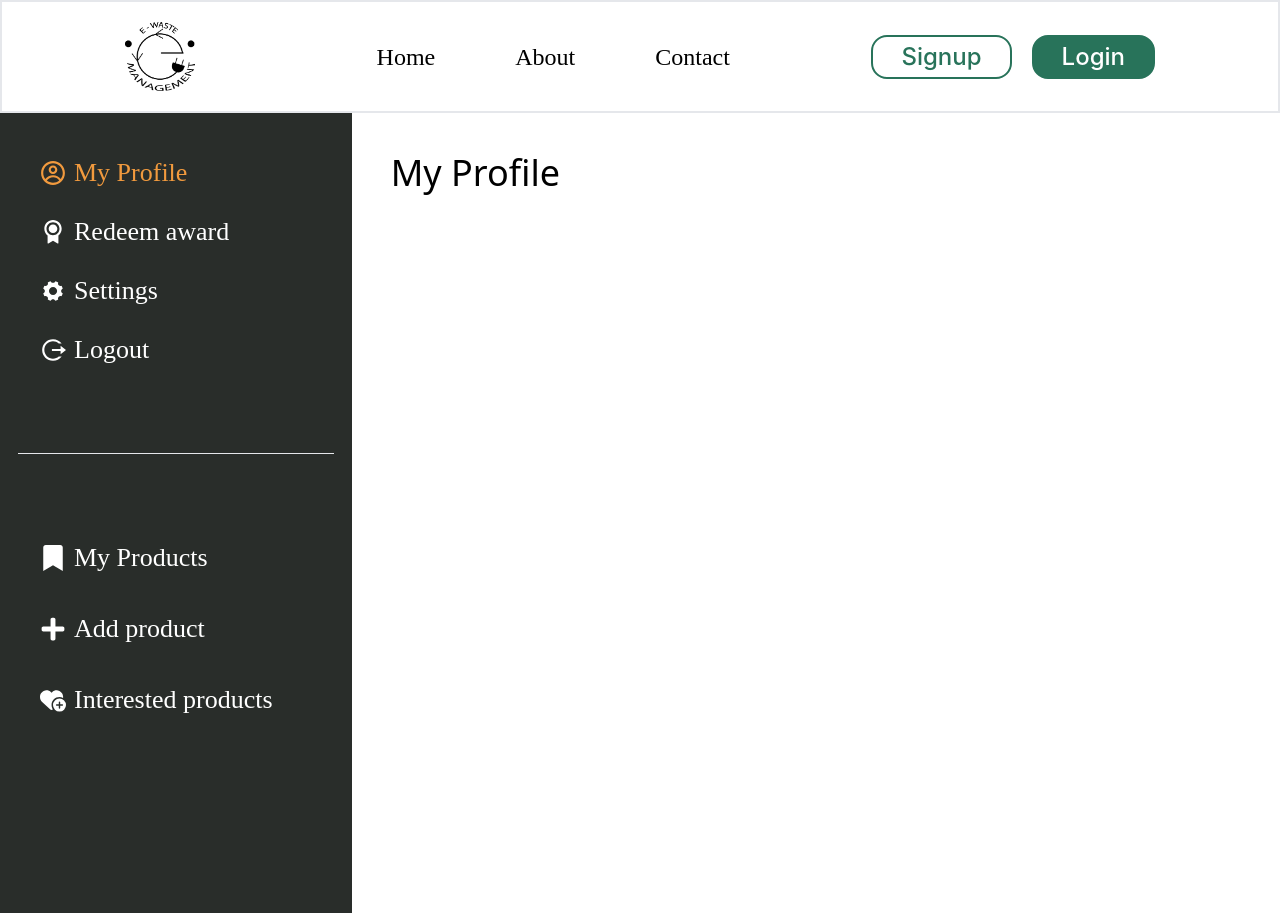
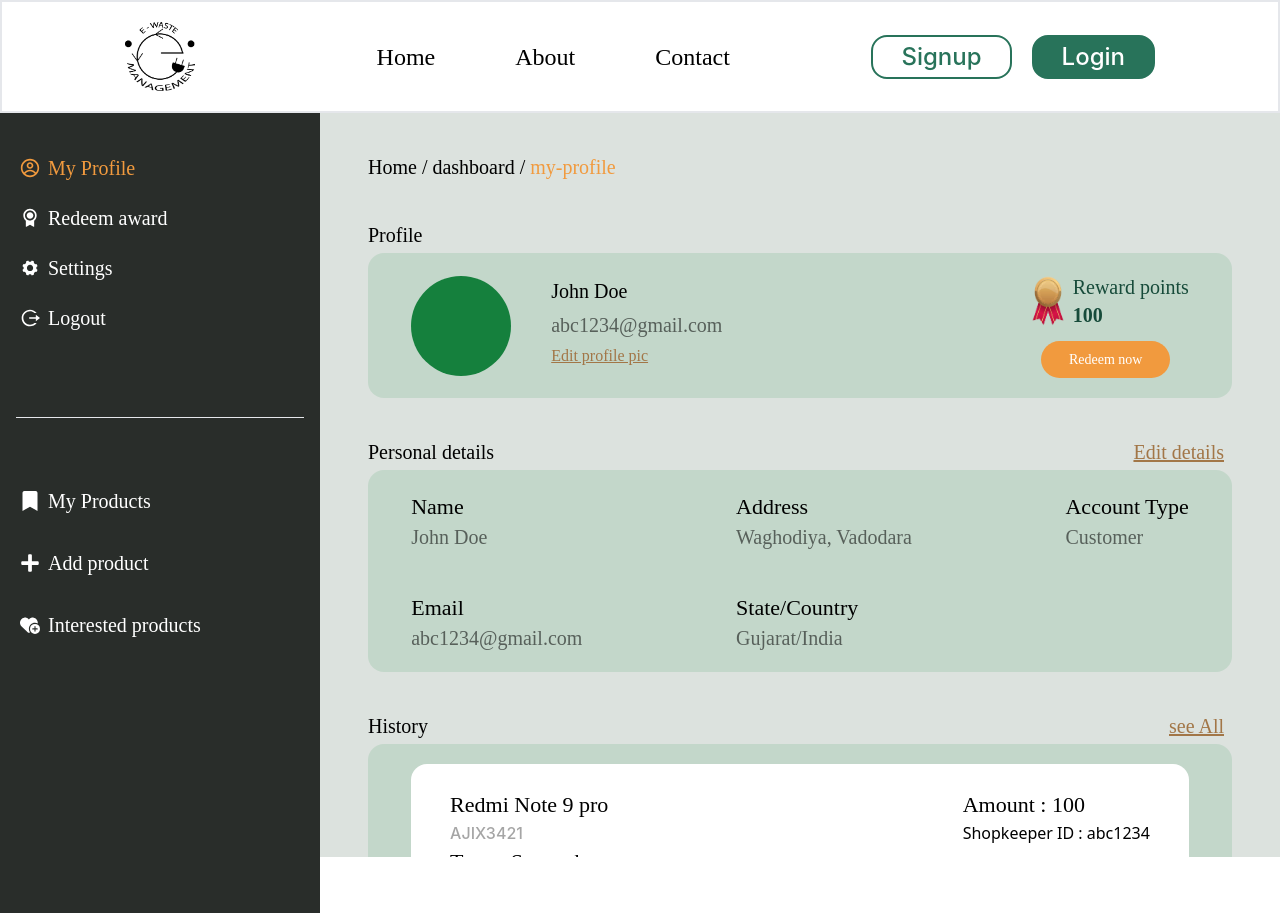
Before and after one commit to Tarangladumor/Dream_repo, a React (Create React App) app: page /dashboard/my-profile in a window 1280 px wide. Built offline with nearby package versions, Linux system fonts and the light colour scheme.

Commit message:
My-profile

```diff
--- a/src/components/Dashboard/IndividualSidebarLinks.jsx
+++ b/src/components/Dashboard/IndividualSidebarLinks.jsx
@@ -15,8 +15,8 @@ const IndividualSidebarLinks = ({ link, iconName }) => {
     <div>
        {
 
-               <NavLink to={link.path} className={`font-medium font-roboto text-[26px] mx-auto transition-all duration-200 ${matchRoute(`${link.path}`) ? "text-[#F19A3E]" : "text-white"}`}>
-                   <div className='flex items-center px-10 gap-x-2'>
+               <NavLink to={link.path} className={`font-medium font-roboto text-[20px] mx-auto transition-all duration-200 ${matchRoute(`${link.path}`) ? "text-[#F19A3E]" : "text-white"}`}>
+                   <div className='flex items-center px-5 gap-x-2'>
                        {iconName}
                        <span>{link.name}</span>
                    </div>
--- a/src/components/Dashboard/MyProfile.jsx
+++ b/src/components/Dashboard/MyProfile.jsx
@@ -1,9 +1,186 @@
 import React from 'react'
+import { useLocation } from 'react-router-dom'
+import { Link } from 'react-router-dom';
+import REWARD from '../../assets/Reward_image.png'
 
 const MyProfile = () => {
+
+
+  const histroryCradData = [
+    {
+      name: "Redmi Note 9 pro",
+      model: "AJIX3421",
+      type: "Smartphone",
+      amount: "100",
+      id: "abc1234",
+    },
+    {
+      name: "Redmi Note 9 pro",
+      model: "AJIX3421",
+      type: "Smartphone",
+      amount: "100",
+      id: "abc1234",
+    }
+  ]
+
+  const location = useLocation();
+
   return (
-    <div className=' text-4xl'>
-      My Profile
+    <div className=' bg-[#DCE2DE]'>
+
+      <div className=' text-xl font-medium font-roboto'>Home / dashboard / <span className=' text-[#F19A3E]'>{location.pathname.split("/").slice(-1)}</span></div>
+
+      <div className=' flex flex-col gap-1 mt-10'>
+
+        <p className=' text-xl font-medium font-roboto'>Profile</p>
+
+        <div className=' bg-[#499F68] bg-opacity-[17%] rounded-2xl py-5'>
+
+          <div className='flex justify-between items-center  mx-auto lg:max-w-[90%]'>
+
+            <div className='flex gap-x-10'>
+              <div className=' h-[100px] w-[100px] rounded-full bg-green-700'>
+
+              </div>
+
+              <div className='flex flex-col gap-1'>
+
+                <p className=' font-roboto font-medium text-[20px]'>John Doe</p>
+
+                <p className=' font-roboto font-medium opacity-55 text-[20px]'>abc1234@gmail.com</p>
+
+                <Link className="underline text-[#A27647] text-[16px] font-roboto ">Edit profile pic</Link>
+              </div>
+
+
+            </div>
+
+            <div>
+
+              <div>
+
+                <div className='flex'>
+                  <img src={REWARD} width={50} height={40} />
+
+                  <div>
+                    <p className='text-[#174B3A] font-medium font-roboto text-xl'>Reward points</p>
+                    <p className='text-[#174B3A] font-black font-roboto text-xl'>100</p>
+                  </div>
+                </div>
+
+                <div className='flex justify-center mt-3'>
+                  <button className=' font-roboto font-medium text-[#fff] text-[14px] bg-[#F19A3E] rounded-full px-7 py-2'>Redeem now </button>
+                </div>
+              </div>
+            </div>
+          </div>
+        </div>
+      </div>
+
+
+
+      {/* Personal detail Section */}
+
+      <div className=' flex flex-col gap-1 mt-10'>
+
+        <div className='flex justify-between'>
+
+          <p className=' text-xl font-medium font-roboto'>Personal details</p>
+
+          <Link className='underline text-[#A27647] text-xl font-roboto mr-2'>Edit details</Link>
+        </div>
+
+
+
+        <div className='bg-[#499F68] bg-opacity-[17%] rounded-2xl py-5'>
+
+          <div className='flex justify-between mx-auto lg:max-w-[90%]'>
+            <div className=' flex flex-col gap-10'>
+
+              <div>
+                <p className=' font-medium text-[22px] font-roboto'>Name</p>
+                <p className=' font-medium text-xl font-roboto opacity-55'>John Doe</p>
+              </div>
+
+              <div>
+                <p className=' font-medium text-[22px] font-roboto'>Email</p>
+                <p className=' font-medium text-xl font-roboto opacity-55'>abc1234@gmail.com</p>
+              </div>
+            </div>
+
+            <div className=' flex flex-col gap-10'>
+
+              <div>
+                <p className=' font-medium text-[22px] font-roboto'>Address</p>
+                <p className=' font-medium text-xl font-roboto opacity-55'>Waghodiya, Vadodara</p>
+              </div>
+
+              <div>
+                <p className=' font-medium text-[22px] font-roboto'>State/Country</p>
+                <p className=' font-medium text-xl font-roboto opacity-55'>Gujarat/India</p>
+              </div>
+            </div>
+
+            <div className=' flex flex-col gap-10'>
+
+              <div>
+                <p className=' font-medium text-[22px] font-roboto'>Account Type</p>
+                <p className=' font-medium text-xl font-roboto opacity-55'>Customer</p>
+              </div>
+            </div>
+          </div>
+        </div>
+
+      </div>
+
+
+      {/* History Section */}
+
+      <div className=' flex flex-col gap-1 mt-10'>
+
+        <div className='flex justify-between'>
+
+          <p className=' text-xl font-medium font-roboto'>History</p>
+
+          <button className='underline text-[#A27647] text-xl font-roboto mr-2'>see All</button>
+        </div>
+
+        <div className='bg-[#499F68] bg-opacity-[17%] rounded-2xl py-5'>
+
+          <div className='flex flex-col gap-4 mx-auto'>
+
+            {
+              histroryCradData.map((card, index) => (
+                <div key={index}>
+                  <div className='  bg-white rounded-2xl mx-auto max-w-[90%]'>
+
+                    <div className=' flex justify-between mx-auto lg:max-w-[90%] py-6'>
+                      <div>
+
+                        <p className=' font-medium text-[22px] font-roboto'>{card.name}</p>
+                        <p className=' font-medium opacity-35 text-[16px] font-inter'>{card.model}</p>
+
+                        <p className='font-roboto font-medium text-[22px]'>Type : <span>{card.type}</span></p>
+                      </div>
+
+                      <div>
+
+                        <p className=' font-medium text-[22px] font-roboto'>Amount : <span>{card.amount}</span></p>
+                        <p>Shopkeeper ID : <span>{card.id}</span></p>
+                      </div>
+                    </div>
+                  </div>
+                </div>
+              ))
+            }
+          </div>
+
+        </div>
+
+
+      </div>
+
+
     </div>
   )
 }
--- a/src/components/Dashboard/Sidebar.jsx
+++ b/src/components/Dashboard/Sidebar.jsx
@@ -5,7 +5,7 @@ import IndividualSidebarLinks from './IndividualSidebarLinks'
 
 const Sidebar = () => {
     return (
-        <div className='h-screen bg-[#292D2A] min-w-[calc(100vh-28rem)] text-white flex flex-col  gap-5 pt-10 '>
+        <div className='h-screen bg-[#292D2A] min-w-[calc(100vh-30rem)] text-white flex flex-col  gap-5 pt-10 '>
 
             <div className='flex flex-col gap-5'>
                 {
@@ -15,7 +15,7 @@ const Sidebar = () => {
                 }
             </div>
 
-            <hr className='text-[#fff] w-[90%] mx-auto mb-16 mt-16'/>
+            <hr className='text-[#fff] w-[90%] mx-auto mb-12 mt-16'/>
 
             <div className='flex flex-col gap-8'>
                 {
--- a/src/components/Dashboard/SidebarLink.jsx
+++ b/src/components/Dashboard/SidebarLink.jsx
@@ -16,8 +16,8 @@ const SidebarLink = ({ link, iconName }) => {
         <div>
             {
 
-                    <NavLink to={link.path} className={`font-medium font-roboto text-[26px] mx-auto transition-all duration-200 ${matchRoute(`${link.path}`) ? "text-[#F19A3E]" : "text-white"}`}>
-                        <div className='flex items-center px-10 gap-x-2'>
+                    <NavLink to={link.path} className={`font-medium font-roboto text-[20px] mx-auto transition-all duration-200 ${matchRoute(`${link.path}`) ? "text-[#F19A3E]" : "text-white"}`}>
+                        <div className='flex items-center px-5 gap-x-2'>
                             {iconName}
                             <span>{link.name}</span>
                         </div>
--- a/src/components/pages/Dashboard.jsx
+++ b/src/components/pages/Dashboard.jsx
@@ -6,8 +6,8 @@ const Dashboard = () => {
     return (
         <div className=' relative flex min-h-[calc(100vh-3.5rem)]'>
             <Sidebar />
-            <div className='h-[calc(100vh-3.5rem)] flex-1 overflow-auto'>
-                <div className='mx-auto w-11/12 max-w-[1000px] py-10'>
+            <div className='h-[calc(100vh-3.5rem)] flex-1 overflow-auto bg-[#DCE2DE]'>
+                <div className='mx-auto w-[90%] py-10'>
                     <Outlet />
                 </div>
             </div>
```
Also changed, not shown: src/assets/Reward_image.png (added).
